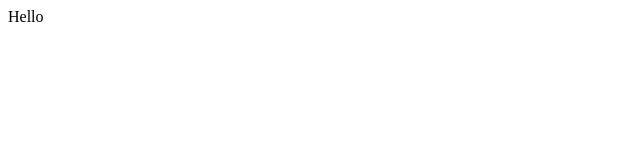
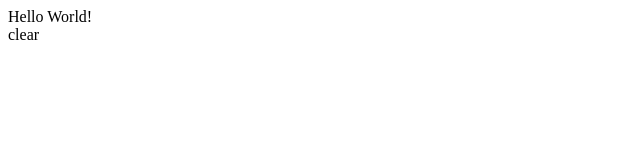
Before and after one commit to premkyumnam/demo-repo, a plain HTML site: page index.html in a window 1280 px wide. Shown: the full height of the page, 0-640 px from the left. Drawn offline with Linux system fonts and the light colour scheme.

Commit message:
Added index.html
Some desccription

```diff
--- a/index.html
+++ b/index.html
@@ -1 +1,11 @@
-<div>Hello </div>
+<!DOCTYPE html>
+<html lang="en">
+<head>
+    <meta charset="UTF-8">
+    <meta name="viewport" content="width=device-width, initial-scale=1.0">
+    <title>Document</title>
+</head>
+<body>
+    <div> Hello World!</div>
+</body>clear
+</html>
```
